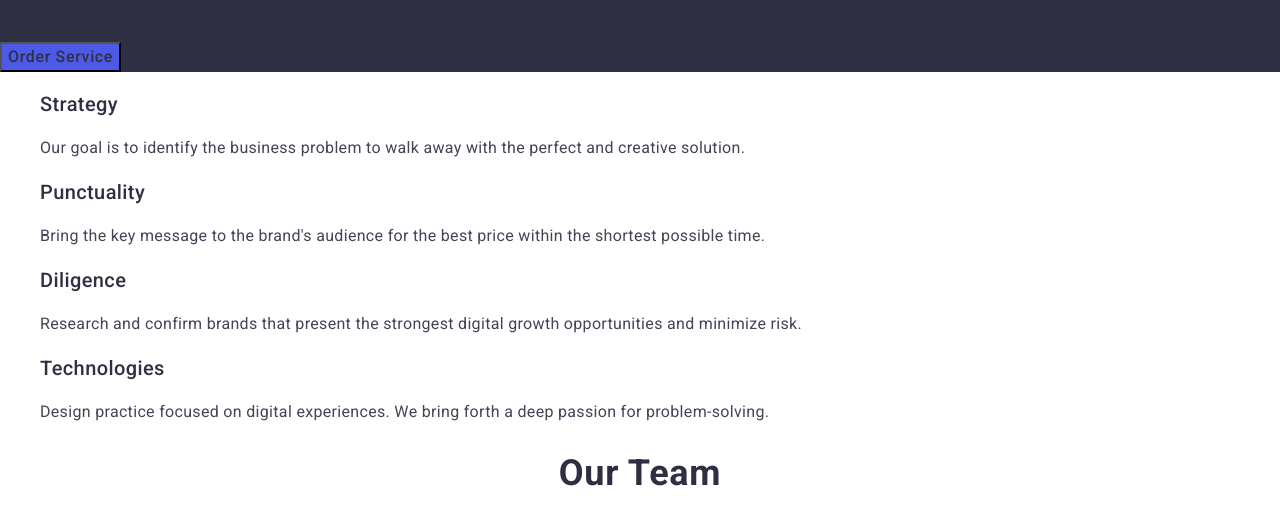
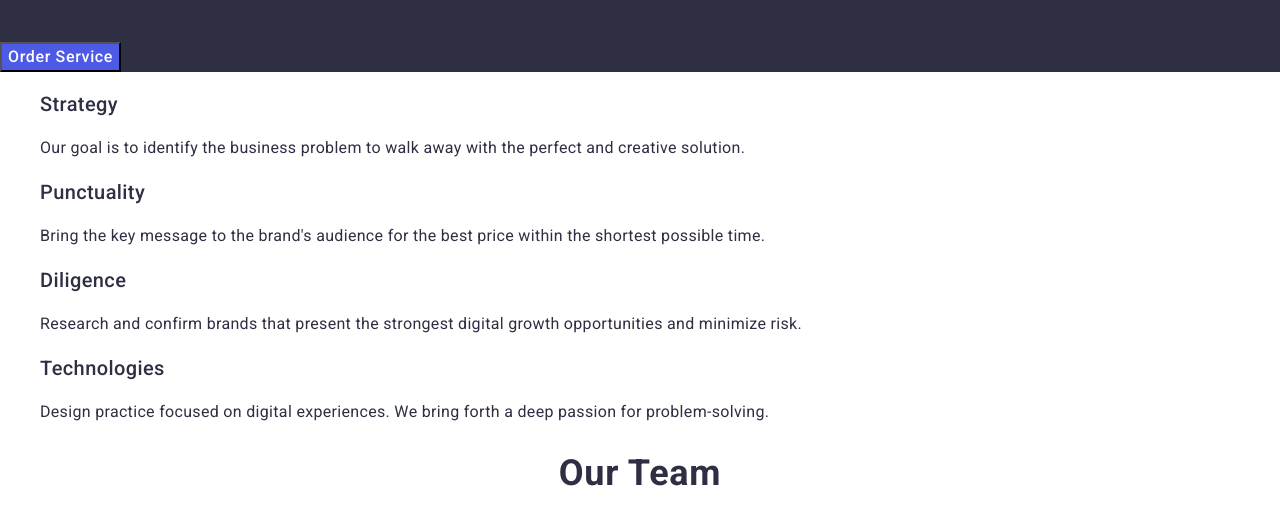
Before and after one commit to TarasRadel/goit-markup-hw-02, a plain HTML site: page index.html in a window 1280 px wide. Shown: the part 284-800 px from the top of the page. Drawn offline with nearby package versions, Linux system fonts and the light colour scheme.

Commit message:
hw2ver10

```diff
--- a/css/styles.css
+++ b/css/styles.css
@@ -93,7 +93,7 @@ a {text-decoration: none;}
 
    .hero-bye-btn{
     background:  #4D5AE5;
-    color: #2e2f42;
+    color: #FFFFFF;
     font-family: inherit;
     font-size: 16px;
     font-weight: 500;
@@ -123,7 +123,7 @@ a {text-decoration: none;}
         letter-spacing: 0.02em;
  }
  .features-item-text {
-    color: #434455;
+    color: #2e2f42;
         font-size: 16px;
         font-weight: 400;
         line-height: 1.5;
```
